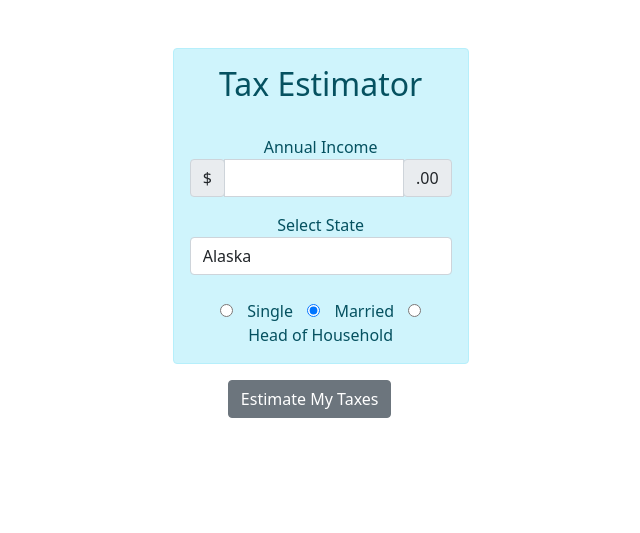
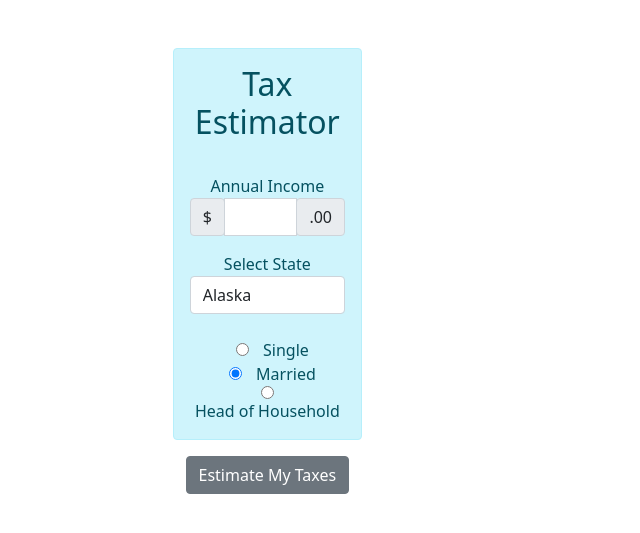
Before and after one commit to AECInkomoko/AEC-tax-checker, a Django app: page / in a window 1280 px wide. Shown: the top 533 px of the page, without its empty margins (266-906 px from the left). Run offline with Django 3.2, Linux system fonts and the light colour scheme.

Commit message:
More UI changes

```diff
--- a/estimator/templates/estimator/estimator.html
+++ b/estimator/templates/estimator/estimator.html
@@ -47,7 +47,7 @@
             <strong>
               <p>User Input</p>
             </strong>
-            <p>Income: ${{ income|floatformat:2|intcomma }}</p>
+            <p>Income: ${{ income|floatformat:0|intcomma }}</p>
             <p>State: {{ state }} </p>
             <p>Filing Type: {{ filerType }} </p>
             <p>Standard Deduction</p>
@@ -122,7 +122,7 @@
                 {% if arow.rangeMax == 0 %}
                 <td>{{ "above & beyond" }}</td>
                     {% else %}
-                <td>${{ arow.rangeMax|floatformat:2|intcomma }}</td>
+                <td>${{ arow.rangeMax|floatformat:0|intcomma }}</td>
                     {% endif %}
                 <td>{{ arow.rangeRate|floatformat:2|intcomma }} %</td>
               </tr>
@@ -158,7 +158,7 @@
                     {% if arow.rangeMax == 0 %}
                     <td>{{ "above & beyond" }}</td>
                       {% else %}
-                    <td> ${{ arow.rangeMax|floatformat:2|intcomma }}</td>
+                    <td> ${{ arow.rangeMax|floatformat:0|intcomma }}</td>
                       {% endif %}
                     <td>{{ arow.rangeRate }} %</td>
                   </tr>
--- a/estimator/templates/estimator/home.html
+++ b/estimator/templates/estimator/home.html
@@ -18,9 +18,7 @@
     height:auto;
     display:inline-block;
 }
-
 </style>
-
 
 <body>
   <div class="container-fluid">
@@ -29,10 +27,9 @@
     <!-- Input Row-->
       <div class="row">
         <div class="col-lg-4"></div>
-        <div class="col-lg-3">
+        <div class="col-lg-2">
           <br>
           <br>
-
           <div class="alert alert-info">
             <center>
               <H2>Tax Estimator</H2>
@@ -106,25 +103,48 @@
               <option value="WV">West Virginia</option>
               <option value="WY">Wyoming</option>
             <select/>
+
             </br>
             <input type="radio" id="single" name="filerType" value="Single">
             <label for="single">Single</label>
+            </br>
             <input type="radio" id="joint" name="filerType" value="Joint" checked>
             <label for="joint">Married</label>
+            </br>
             <input type="radio" id="head" name="filerType" value="Head">
             <label for="joint">Head of Household</label>
+            </br>
+
           </div>
         </div>
+      </div>
+
+      <!-- Radio Button Row-->
+      <!-- <div class="row">
+        <div class="col-lg-3"></div>
+        <div class="col-lg-4">
+          <div class="alert alert-info">
+            <center>
+              <input type="radio" id="single" name="filerType" value="Single">
+              <label for="single">Single</label>
+              <input type="radio" id="joint" name="filerType" value="Joint" checked>
+              <label for="joint">Married</label>
+              <input type="radio" id="head" name="filerType" value="Head">
+              <label for="joint">Head of Household</label>
+            </center>
+          </div>
+        </div>
+        <div class="col-lg-4"></div>
+      </div> -->
 
         <!-- Button Row-->
         <div class="row">
-          <div class="col-lg-3"></div>
-          <div class="col-lg-5">
+          <div class="col-lg-2"></div>
+          <div class="col-lg-6">
             <center>
             <input type="submit" value="Estimate My Taxes" class="btn btn-secondary">
             </center>
           </div>
-          <div class="col-lg-4"></div>
         </div>
     </form>
   </div>
```
